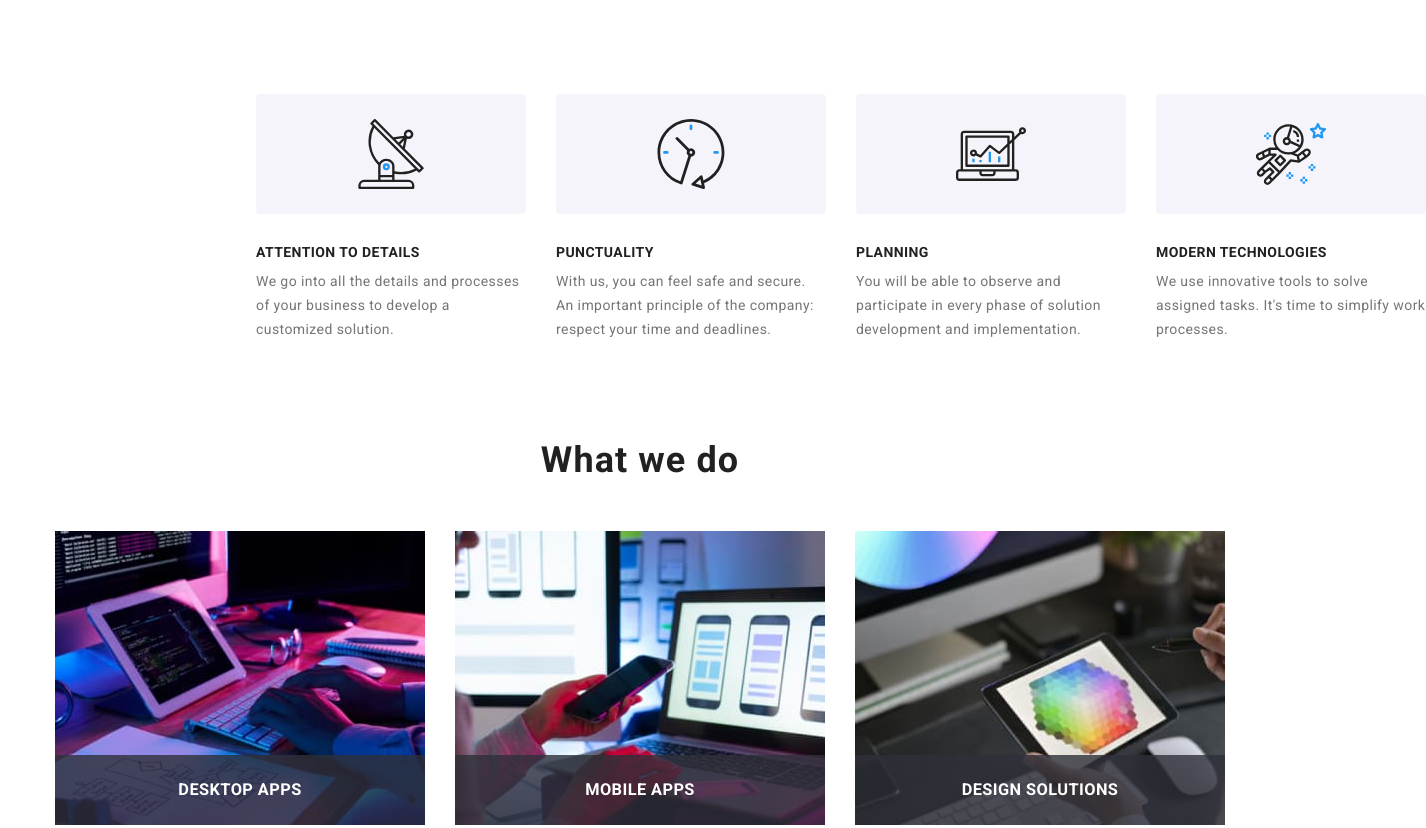
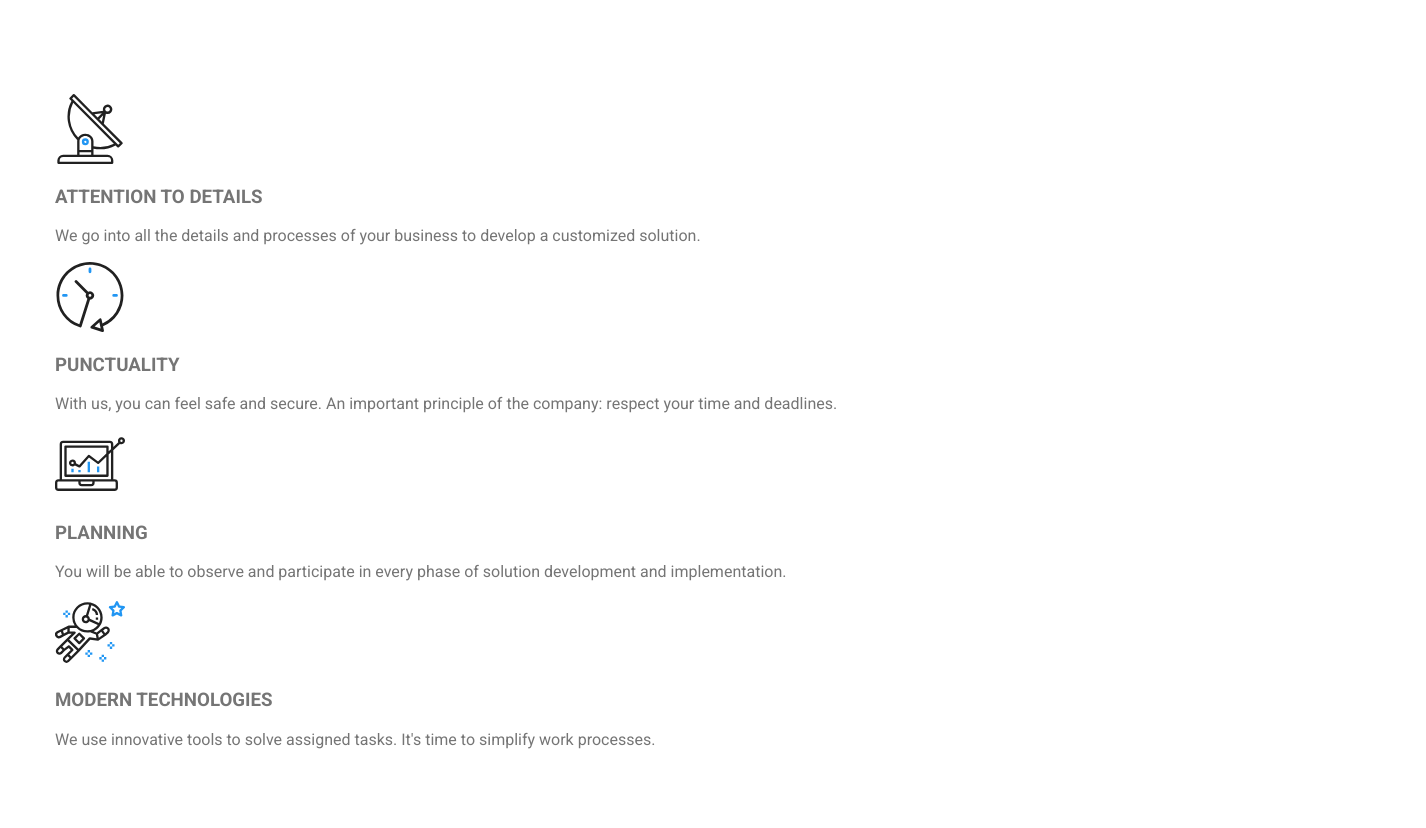
Before and after one commit to danretegan/webstudio, a plain HTML site: page index.html in a window 1280 px wide. Shown: the part 680-1508 px from the top of the page, 1426 px wide, since content can reach past the window. Drawn offline with Linux system fonts and the light colour scheme.

```diff
--- a/css/styles.css
+++ b/css/styles.css
@@ -54,8 +54,6 @@
     width: 480px;
   }
 } */
-
-
 
 .section94px {
   margin: 60px 0;
@@ -370,42 +368,7 @@
   color: #fff;
 }
 
-/* ATTENTION TO DETAILS advertising Section Mobile */
 
-.big-icons-list {
-  margin: 0;
-  padding: 0;
-}
-
-.big-icon-area {
-  align-items: center;
-  background-color: #f5f4fa;
-  border-radius: 4px;
-  display: flex;
-  height: 120px;
-  justify-content: center;
-  margin-bottom: 30px;
-}
-
-.advertising-title {
-  color: var(--title-nav-color);
-  font-size: 14px;
-  font-weight: 700;
-  letter-spacing: 0.42px;
-  margin: 0 0 10px 0;
-  margin: 30px 0 10px 0;
-  text-align: center;
-  text-transform: uppercase;
-}
-
-.advertising-text {
-  color: var(--text-contacts-color);
-  font-size: 14px;
-  height: 50px;
-  letter-spacing: 0.42px;
-  line-height: 1.71;
-  margin: 0 0 30px 0;
-}
 
 /* What we do Section */
 
@@ -511,8 +474,8 @@
   justify-content: center;
   gap: 30px;
   margin: 0 auto;
-  padding: 0 15px;
   max-width: 480px;
+  padding: 0;
 }
 
 .regular-customers-icon-area {
@@ -792,7 +755,8 @@
 
 .photo-container {
   margin: 0 auto;
-  width: 480px;
+  max-width: 480px;
+  padding: 0 15px;
 }
 
 .photo-section {
@@ -1062,8 +1026,7 @@
 
 @media screen and (min-width: 768px) {
   .container {
-    max-width: 768px;
-
+    max-width: 1157px;
   }
   .header {
     height: 80px;
@@ -1129,35 +1092,13 @@
     }
   }
 
-  /* ATTENTION TO DETAILS advertising Section*/
 
-  .big-icon-section {
-    padding: 0;
-  }
-  .big-icons-list {
-    display: flex;
-    flex-wrap: wrap;
-    gap: 30px;
-    width: 100%;
-    justify-content: center;
-  }
-  .big-icon-area {
-    width: 354px;
-  }
-  .advertising-title {
-    text-align: left;
-    width: 270px;
-  }
-  .advertising-text {
-    height: 75px;
-    margin: 0;
-    width: 354px;
-  }
 
   /* Our Team Section */
 
   .photo-list {
     padding: 0;
+    max-width: 768px;
   }
   .photo-team {
     height: auto;
@@ -1180,8 +1121,6 @@
     margin: 0 auto;
     width: 100%;
     padding: 0;
-
-
   }
   .regular-customers-icon-area {
     transition: color 250ms cubic-bezier(0.4, 0, 0.2, 1),
@@ -1244,16 +1183,19 @@
 
   .photo-container {
     margin: 0 auto;
-    width: 768px;
+    max-width: 768px;
   }
   .photo-section {
     display: flex;
+    flex-wrap: wrap;
     justify-content: flex-start;
     padding: 0;
+    margin: 0 auto;
+    width: 768px;
   }
   .photo {
     height: auto;
-    width: 354px;
+    max-width: 354px;
   }
 }
 
@@ -1261,8 +1203,7 @@
 
 @media screen and (min-width: 1158px) {
   .container {
-    margin: 0 auto;
-    width: 1600px;
+    max-width: 1600px;
   }
   .section94px {
     margin: 94px 0;
@@ -1271,10 +1212,11 @@
   /* Header Section */
 
   .header {
+
     width: 100%;
   }
   .header-container {
-    width: 1170px;
+    max-width: 1170px;
   }
   .header-text {
     align-items: center;
@@ -1346,19 +1288,7 @@
     line-height: 1.36;
   }
 
-  /* ATTENTION TO DETAILS advertising Section*/
-  .big-icons-list {
-    width: 1170px;
-  }
-  .big-icon-area {
-    width: 270px;
-  }
-  .advertising-title {
-    width: 270px;
-  }
-  .advertising-text {
-    width: 270px;
-  }
+
 
   /* What we do Section */
 
@@ -1401,8 +1331,11 @@
     margin: 94px 0 50px 0;
   }
   .photo-list {
+    display: flex;
+    flex-wrap: nowrap;
     margin: 0 auto;
-    width: 1170px;
+    max-width: 1158px;
+    width: 100%;
   }
   .photo-team {
     height: auto;
@@ -1412,7 +1345,9 @@
   /* Regular Customers Section */
 
   .regular-customers-icons-list {
-    width: 1170px;
+    display: flex;
+    flex-wrap: nowrap;
+    max-width: 1158px;
   }
   .regular-customers-icon-area {
     width: 170px;
@@ -1421,6 +1356,10 @@
   /* Footer Section */
 
   .footer {
+    display: flex;
+    justify-content: center;
+    margin: 0 auto;
+    max-width: 1600px;
     width: 100%;
   }
   .footer-text {
@@ -1447,11 +1386,16 @@
     display: flex;
     justify-content: center;
   }
+  .subscribe {
+    padding: 0;
+  }
   .subscribe-label {
     text-align: left;
+    padding: 0;
   }
   .subscribe-area {
     display: block;
+    padding: 0;
   }
   .subscribe-input {
     margin-right: 12px;
@@ -1468,14 +1412,16 @@
 
   .photo-container {
     margin: 0 auto;
-    width: 1158px;
+    max-width: 1158px;
   }
   .photo-section {
     display: flex;
     justify-content: center;
     padding: 0;
-    margin-left: -30px;
-    margin-right: -30px;
+    width: 1158px;
+    margin: 0 auto;
+    /* margin-left: -30px; */
+    /* margin-right: -30px; */
   }
   .photo {
     height: auto;
--- a/index.html
+++ b/index.html
@@ -198,9 +198,10 @@
       <!-- ATTENTION TO DETAILS - advertising Section -->
 
       <section class="section94px">
-        <div class="big-icon-section container">
+        <div class="big-icons-section container">
           <ul class="big-icons-list">
-            <li class="advertising-card">
+            <li>
+              <div class="advertising-card">
               <div class="big-icon-area">
                 <svg width="70px" height="70px">
                   <use href="./images/icons.svg#icon-antenna"></use>
@@ -213,9 +214,11 @@
                   develop a customized solution.
                 </p>
               </div>
+            </div>
             </li>
 
-            <li class="advertising-card">
+            <li>
+              <div class="advertising-card">
               <div class="big-icon-area">
                 <svg width="70px" height="70px">
                   <use href="./images/icons.svg#icon-clock"></use>
@@ -228,9 +231,11 @@
                   of the company: respect your time and deadlines.
                 </p>
               </div>
+            </div>
             </li>
 
-            <li class="advertising-card">
+            <li>
+              <div class="advertising-card">
               <div class="big-icon-area">
                 <svg width="70px" height="70px">
                   <use href="./images/icons.svg#icon-diagram"></use>
@@ -243,9 +248,11 @@
                   solution development and implementation.
                 </p>
               </div>
+            </div>
             </li>
 
-            <li class="advertising-card">
+            <li>
+              <div class="advertising-card">
               <div class="big-icon-area">
                 <svg width="70px" height="70px">
                   <use href="./images/icons.svg#icon-astronaut"></use>
@@ -258,6 +265,7 @@
                   simplify work processes.
                 </p>
               </div>
+            </div>
             </li>
           </ul>
         </div>
@@ -265,7 +273,7 @@
 
       <!-- What we do Section -->
 
-      <section class="what-we-do-section section94px">
+      <section class="what-we-do-section section94px container">
         <h2 class="title">What we do</h2>
 
         <ul class="what-we-do-photos">
```
